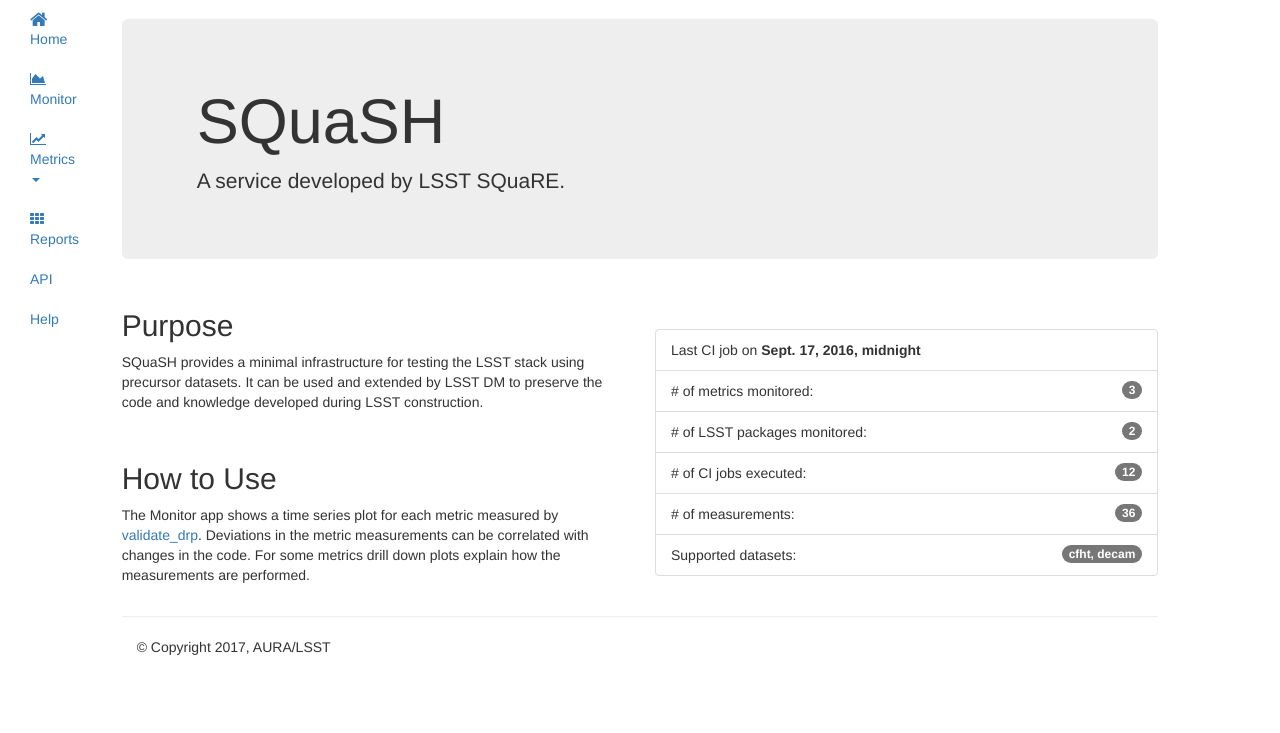
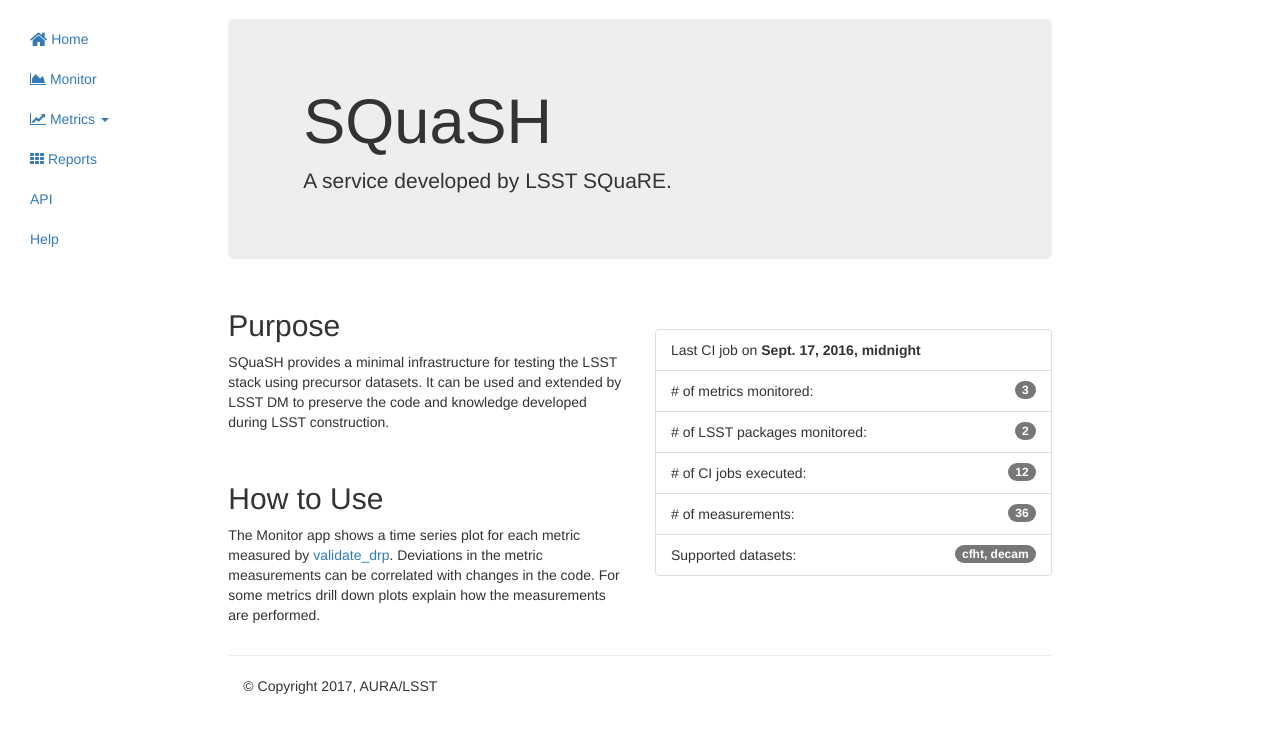
Before and after one commit to lsst-sqre/qa-dashboard, a Django app: page / in a window 1280 px wide; the page is wider, and only the part inside the window is pictured. Shown: the part 51-784 px from the top of that part. Run offline with Django 3.2, Linux system fonts and the light colour scheme; data comes from the database, SQL or seed files in the repository; parts of the project's set-up code (start-up, migrations or seed data) failed here and were passed over; some libraries are stand-ins or nearby versions.

Commit message:
Adopted 2-8-2 bootstrap column grid for base layout

```diff
--- a/squash/dashboard/templates/base.html
+++ b/squash/dashboard/templates/base.html
@@ -63,9 +63,10 @@
     <!-- Layout for sidebar and main content -->
     <div class="container-fluid">
         <div class="row">
-                <div class="col-md-1">
+                <div class="col-md-2">
                     <div class="visible-lg-block">
                     <!-- Sidebar menu -->
+                    <br/>
                     <ul class="nav nav-sidebar">
                         <li><a href="/"><i class="fa fa-home fa-lg"></i> Home</a></li>
                         <li><a href="/dashboard/monitor/"><i class="fa fa-area-chart">
@@ -96,7 +97,7 @@
                 </div>
             </div>
             <!-- Main content -->
-            <div class="col-md-10">
+            <div class="col-md-8">
                 {% block content %}
                 {% endblock %}
                 <footer>
@@ -106,7 +107,7 @@
                     </div>
                 </footer>
             </div>
-            <div class="col-md-1">
+            <div class="col-md-2">
             </div>
         </div>
     </div>
```
